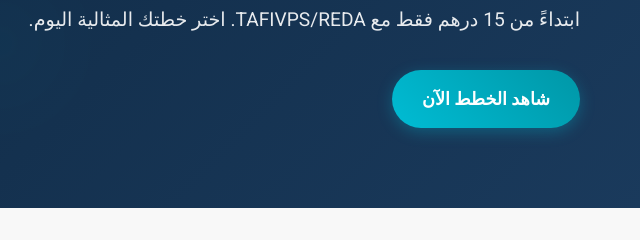
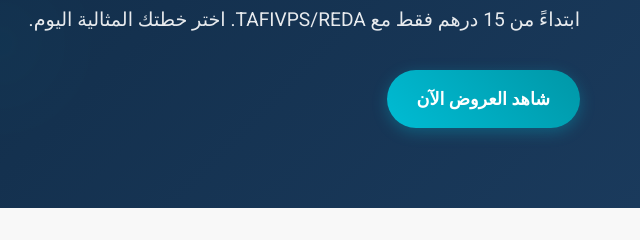
Before and after one commit to faster-tafi/omzkd, a plain HTML site: page index.html in a window 1280 px wide. Shown: the part 320-560 px from the top of the page, 640-1280 px from the left. Drawn offline with Linux system fonts and the light colour scheme.

Commit message:
Update index.html

```diff
--- a/index.html
+++ b/index.html
@@ -51,7 +51,7 @@
             <div class="hero-content">
                 <h1 class="hero-title">خدمات إنترنت مجاني وسيرفرات VPS قوية...</h1>
                 <p class="hero-description">ابتداءً من 15 درهم فقط مع TAFIVPS/REDA. اختر خطتك المثالية اليوم.</p>
-                <a href="#plans" class="cta-button">شاهد الخطط الآن</a>
+                <a href="#plans" class="cta-button">شاهد العروض الآن</a>
             </div>
             <div class="hero-visual">
                 <div class="server-icons">
```
